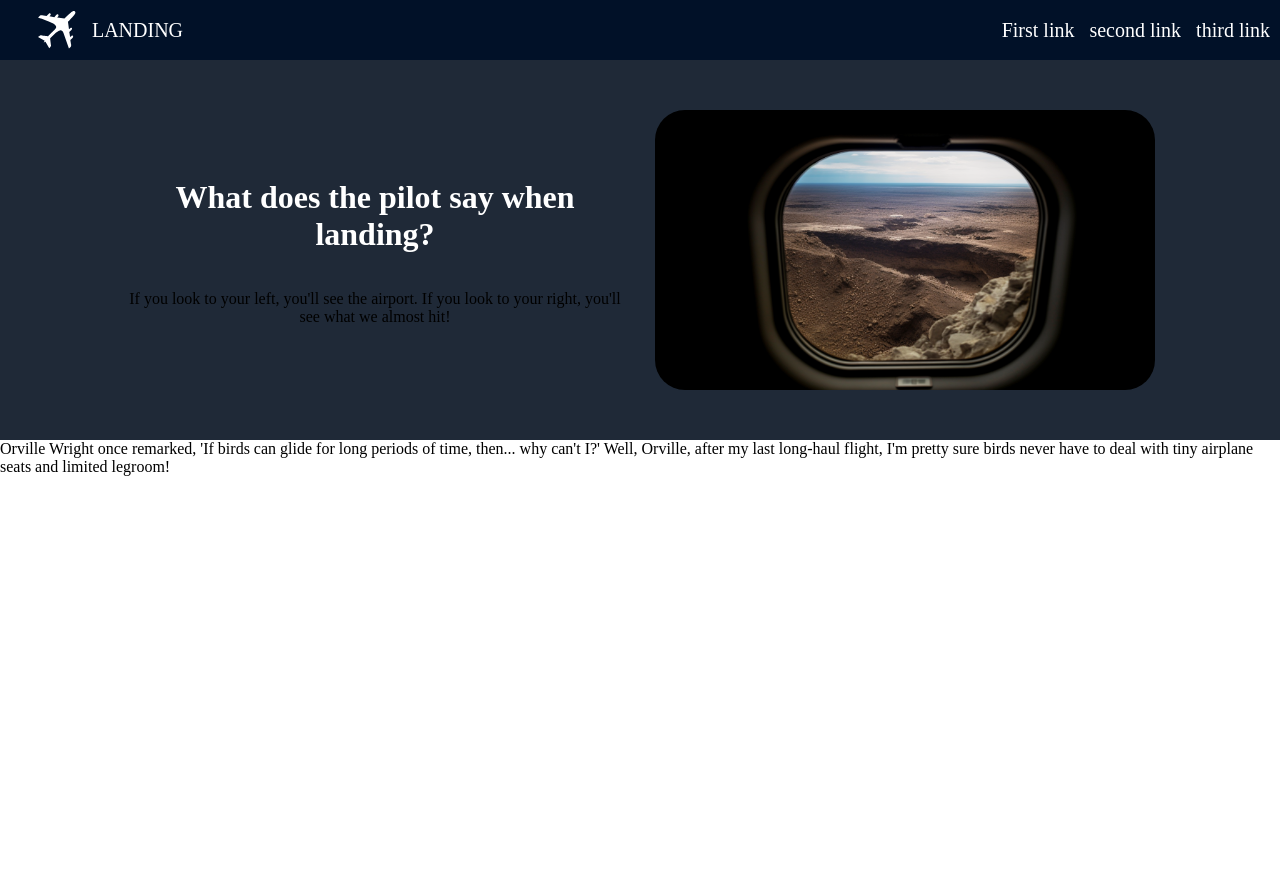
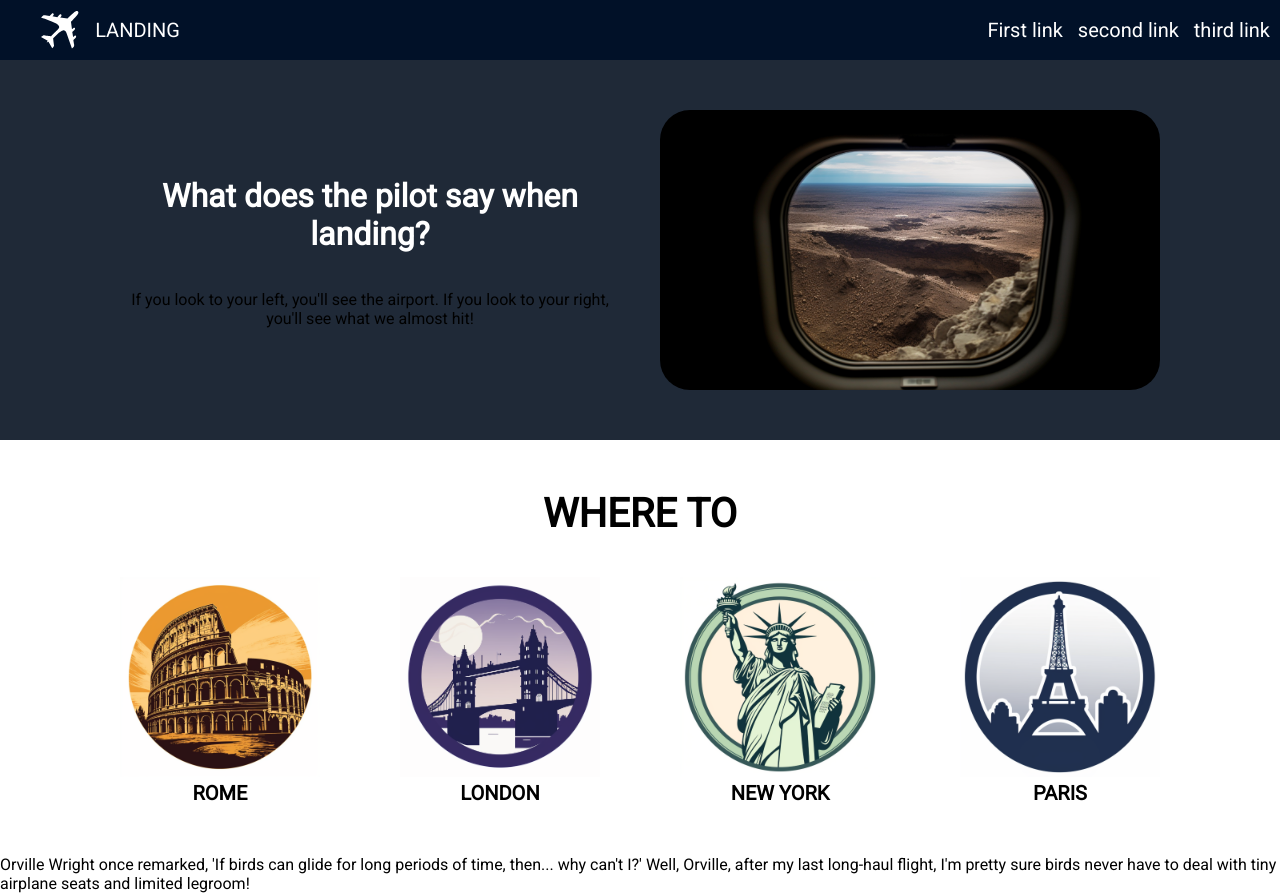
Before and after one commit to itsmeog/odin-landing-page, a plain HTML site: page index.html in a window 1280 px wide. Before the commit the page ends 800 px from the top, so only its background shows below. Drawn offline with Linux system fonts and the light colour scheme.

Commit message:
added info section added cities logos alignment with flex added quote section (still work in progress)

```diff
--- a/index.html
+++ b/index.html
@@ -5,6 +5,9 @@
 	<meta name="viewport" content="width=device-width, initial-scale=1.0">
 	<link rel="stylesheet" href="styles.css">
 	<title>Odin Landing Page</title>
+	<link rel="preconnect" href="https://fonts.googleapis.com">
+	<link rel="preconnect" href="https://fonts.gstatic.com" crossorigin>
+	<link href="https://fonts.googleapis.com/css2?family=Roboto&display=swap" rel="stylesheet">
 </head>
 <body>
 	<div class="header">
@@ -26,6 +29,25 @@
 		<img class="windowpic" src="./images/windowpic.png" alt="airplane window picture">
 	</div>
 	<div class="info">
+		<div class="title">WHERE TO</div>
+		<div class="citylogos">
+			<div class="city">
+				<img src="./images/coloss.png" alt="colosseum">
+				<div class="text">ROME</div>
+			</div>
+			<div class="city">
+				<img src="./images/london.png" alt="tower bridge">
+				<div class="text">LONDON</div>
+			</div>
+			<div class="city">
+				<img src="./images/statue.png" alt="statue of liberty">
+				<div class="text">NEW YORK</div>
+			</div>
+			<div class="city">
+				<img src="./images/toureiffel.png" alt="eiffel tower">
+				<div class="text">PARIS</div>
+			</div>
+		</div>
 	</div>
 	<div class="quote">Orville Wright once remarked, 'If birds can glide for long periods of time, then... why can't I?' Well, Orville, after my last long-haul flight, I'm pretty sure birds never have to deal with tiny airplane seats and limited legroom!
 	</div>
--- a/styles.css
+++ b/styles.css
@@ -9,6 +9,7 @@ body {
 	margin: 0;
 	display: flex;
 	flex-direction: column;
+	font-family: 'Roboto', sans-serif;
 }
 
 .header {
@@ -23,10 +24,12 @@ body {
 .hero {
 	background-color: #1f2937;
 	display: flex;
-	justify-content: center;
+	justify-content: space-between;
 	align-items: center;
 	padding-top: 50px;
 	padding-bottom: 50px;
+	padding-left: 120px;
+	padding-right: 120px;
 	gap: 30px;
 }
 
@@ -63,6 +66,43 @@ h1 {
 	color: white;
 }
 
+.info {
+	display: flex;
+	flex-direction: column;
+	align-items: center;
+	gap: 20px;
+	padding-top: 50px;
+	padding-bottom: 50px;
+	padding-left: 120px;
+	padding-right: 120px;
+}
+
+.citylogos {
+	align-self: stretch;
+	display: flex;
+	flex-direction: row;
+	justify-content: space-between;
+}
+
+.info .text {
+	font-size: 20px;
+	font-weight: 600;
+}
+
+.info .title {
+	font-size: 40px;
+	font-weight: bold;
+	margin-bottom: 20px;
+}
+.city{
+	width: 200px;
+	text-align: center;
+}
+
+.city img {
+	width: 100%;
+}
+
 ul {
 	list-style: none;
 	display: flex;
```
Also changed, not shown: images/coloss.png (added), images/london.png (added), images/statue.png (added), images/toureiffel.png (added).
